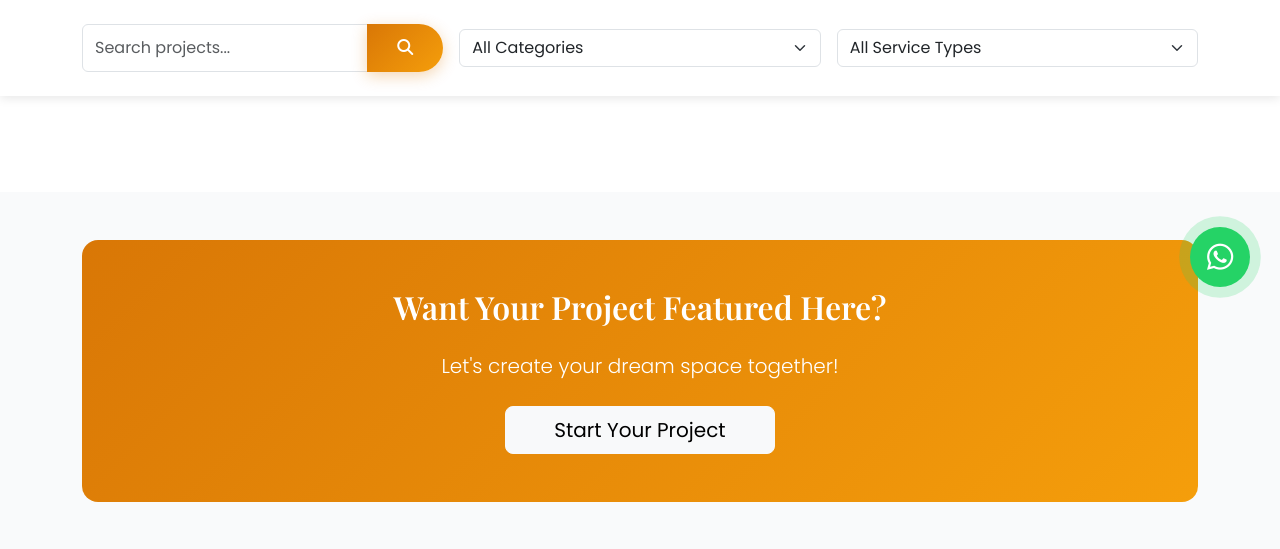
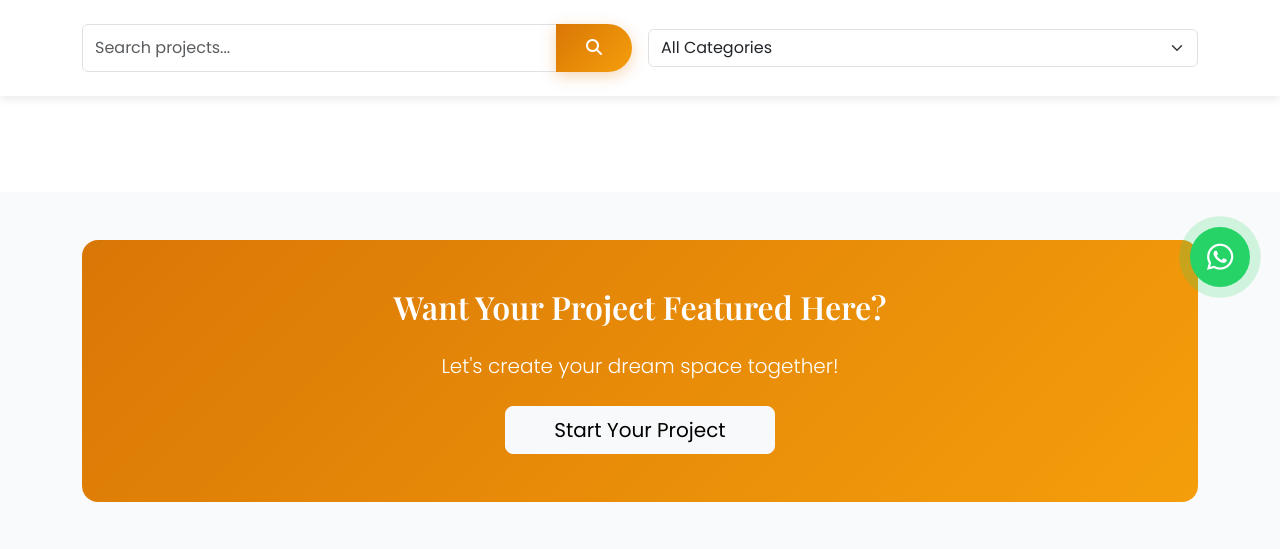
Before and after one commit to chan2121420/tilojnet, a Django app: template templates/core/projects_list.html in a window 1280 px wide. Shown: the part 483-1032 px from the top of the page. Run offline with Django 4.2, Linux system fonts and the light colour scheme; the template is opened without the code that fills it, so the values that code supplies are empty; data comes from the database, SQL or seed files in the repository; some libraries are stand-ins or nearby versions.

```diff
--- a/projects/managers.py
+++ b/projects/managers.py
@@ -3,50 +3,22 @@ from django.db.models import Q
 
 
 class ProjectQuerySet(models.QuerySet):
-    """Custom QuerySet for Project model with chainable filters"""
-
     def published(self):
-        """Filter only published projects"""
         return self.filter(is_published=True)
 
     def featured(self):
-        """Filter featured projects"""
         return self.filter(is_featured=True)
 
     def by_status(self, status):
-        """
-        Filter projects by status
-
-        Args:
-            status: One of 'completed', 'ongoing', 'planned'
-        """
         return self.filter(status=status)
 
     def by_category(self, category_slug):
-        """
-        Filter projects by category slug
-
-        Args:
-            category_slug: The slug of the ProjectCategory
-        """
         return self.filter(category__slug=category_slug)
 
     def by_service_category(self, service_category_slug):
-        """
-        Filter projects by service category slug
-
-        Args:
-            service_category_slug: The slug of the ServiceCategory
-        """
         return self.filter(service_categories__slug=service_category_slug)
 
     def search(self, query):
-        """
-        Search projects by title, description, or location
-
-        Args:
-            query: Search string
-        """
         if not query:
             return self
 
@@ -59,7 +31,6 @@ class ProjectQuerySet(models.QuerySet):
         ).distinct()
 
     def with_related(self):
-        """Optimize queries by prefetching related objects"""
         return self.select_related(
             'category'
         ).prefetch_related(
@@ -68,37 +39,27 @@ class ProjectQuerySet(models.QuerySet):
         )
 
     def recent(self, limit=10):
-        """Get most recent projects by date"""
         return self.order_by('-project_date', '-created_at')[:limit]
 
     def popular(self, limit=10):
-        """Get most viewed projects"""
         return self.order_by('-views_count')[:limit]
 
 
 class ProjectManager(models.Manager):
-    """Custom manager for Project model"""
-
     def get_queryset(self):
-        """Override default queryset to use ProjectQuerySet"""
         return ProjectQuerySet(self.model, using=self._db)
 
     def published(self):
-        """Shortcut for published projects"""
         return self.get_queryset().published()
 
     def featured(self):
-        """Shortcut for featured projects"""
         return self.get_queryset().featured()
 
     def by_category(self, category_slug):
-        """Shortcut for filtering by category"""
         return self.get_queryset().by_category(category_slug)
 
     def search(self, query):
-        """Shortcut for search"""
         return self.get_queryset().search(query)
 
     def with_related(self):
-        """Shortcut for optimized queries"""
         return self.get_queryset().with_related()
--- a/projects/models.py
+++ b/projects/models.py
@@ -2,10 +2,10 @@ from django.db import models
 from django.utils.text import slugify
 from ckeditor.fields import RichTextField
 from services.models import ServiceCategory
+from .managers import ProjectManager
 
 
 class ProjectCategory(models.Model):
-    """Project categories - can link to service categories"""
     name = models.CharField(max_length=100)
     slug = models.SlugField(unique=True, blank=True)
     description = models.TextField()
@@ -29,7 +29,6 @@ class ProjectCategory(models.Model):
 
 
 class Project(models.Model):
-    """Portfolio projects"""
     STATUS_CHOICES = [
         ('completed', 'Completed'),
         ('ongoing', 'Ongoing'),
@@ -73,6 +72,8 @@ class Project(models.Model):
     created_at = models.DateTimeField(auto_now_add=True)
     updated_at = models.DateTimeField(auto_now=True)
 
+    objects = ProjectManager()
+
     class Meta:
         ordering = ['-project_date', '-created_at']
 
@@ -86,7 +87,6 @@ class Project(models.Model):
 
 
 class ProjectImage(models.Model):
-    """Project gallery images"""
     project = models.ForeignKey(
         Project, on_delete=models.CASCADE, related_name='images'
     )
--- a/templates/core/projects_list.html
+++ b/templates/core/projects_list.html
@@ -12,7 +12,7 @@
 <section class="py-4" style="background: white; box-shadow: 0 2px 10px rgba(0,0,0,0.1);">
     <div class="container">
         <div class="row g-3 align-items-center">
-            <div class="col-md-4">
+            <div class="col-md-6">
                 <form method="get" class="search-form">
                     <div class="input-group">
                         <input type="text" name="q" class="form-control" placeholder="Search projects..." value="{{ search_query }}">
@@ -20,19 +20,11 @@
                     </div>
                 </form>
             </div>
-            <div class="col-md-4">
+            <div class="col-md-6">
                 <select class="form-select" onchange="window.location.href='?category=' + this.value">
                     <option value="">All Categories</option>
                     {% for cat in categories %}
                     <option value="{{ cat.slug }}" {% if active_category == cat.slug %}selected{% endif %}>{{ cat.name }}</option>
-                    {% endfor %}
-                </select>
-            </div>
-            <div class="col-md-4">
-                <select class="form-select" onchange="window.location.href='?service_category=' + this.value">
-                    <option value="">All Service Types</option>
-                    {% for cat in service_categories %}
-                    <option value="{{ cat.slug }}" {% if active_service_category == cat.slug %}selected{% endif %}>{{ cat.name }}</option>
                     {% endfor %}
                 </select>
             </div>
@@ -61,7 +53,9 @@
                     </div>
                     <div class="p-4">
                         <div class="mb-2">
+                            {% if project.category %}
                             <span class="badge bg-light text-dark border me-2">{{ project.category.name }}</span>
+                            {% endif %}
                             {% for sc in project.service_categories.all %}
                             <span class="badge bg-light text-dark border">{{ sc.name }}</span>
                             {% endfor %}
```
Also changed, not shown: projects/views.py (+4 -21 lines).
